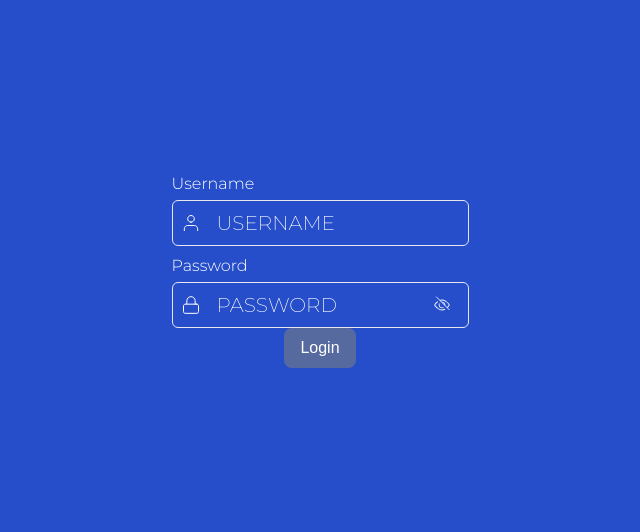
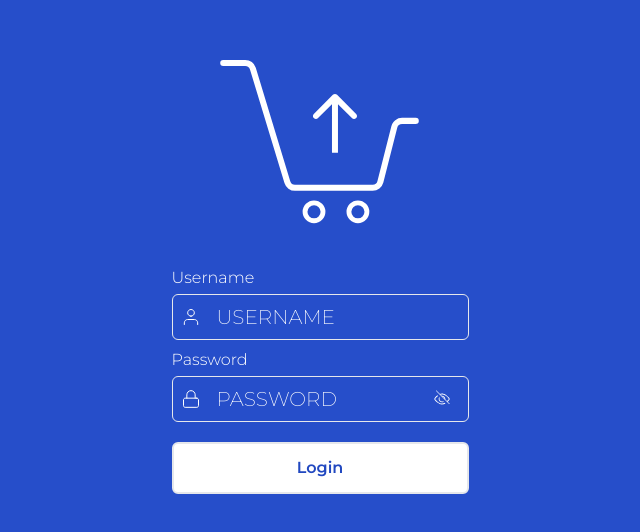
Before and after one commit to Rustemov02/nextjs-auth-demo, a Next.js app: page /auth in a window 1280 px wide. Shown: the part 132-664 px from the top of the page, without its empty margins (320-960 px from the left). Built offline with nearby package versions, Linux system fonts and the light colour scheme; sample sign-in values are in the browser's storage.

Commit message:
Refactor input and button components; update styles, improve error handling in LoginForm, and remove unused files

```diff
--- a/src/app/auth/login.tsx
+++ b/src/app/auth/login.tsx
@@ -5,18 +5,37 @@ import { FC } from "react";
 import UserIcon from "@/assets/icons/UserIcon";
 import LockIcon from "@/assets/icons/LockIcon";
 
-const LoginForm: FC<{ fillLogin: (e: any, text: string) => void }> = ({
-  fillLogin,
-}) => {
-
-  const testingComp = (text : string , type : string) => {
-    console.log(text , type)
-  }
+const LoginForm: FC<{
+  fillLogin: (e: any, text: string) => void;
+  errData: { mailErr: boolean; passErr: boolean ,loginErr: boolean };
+}> = ({ fillLogin, errData }) => {
   return (
-    <div className="flex flex-col items-center justify-center gap-5">
-      <div className="flex flex-col items-start gap-1">
-      <Input placeholder="USERNAME" icon={<UserIcon/>} label='Username' onChange={fillLogin}/>
-      <Input placeholder="PASSWORD" inputType="password" icon={<LockIcon/>} label='Password' onChange={fillLogin}/>
+    <div className="flex flex-col items-center justify-center gap-5 w-full">
+      {errData.loginErr && <p className="text-red-500 text-sm">Mail or password are wrong !</p>}
+      <div className="flex flex-col items-start gap-1 ">
+        <Input
+          placeholder="USERNAME"
+          icon={<UserIcon />}
+          label="Username"
+          onChange={fillLogin}
+        />
+        {errData.mailErr && (
+          <p className="text-red-500 text-sm">
+            Please fill the username fields !
+          </p>
+        )}
+        <Input
+          placeholder="PASSWORD"
+          inputType="password"
+          icon={<LockIcon />}
+          label="Password"
+          onChange={fillLogin}
+        />
+        {errData.passErr && (
+          <p className="text-red-500 text-sm">
+            Please fill the password fields !
+          </p>
+        )}
       </div>
     </div>
   );
--- a/src/app/auth/page.tsx
+++ b/src/app/auth/page.tsx
@@ -5,11 +5,18 @@ import { useRouter } from "next/navigation";
 import { AppDispatch } from "@/store/store";
 import { login } from "@/store/auth/authSlice";
 import LoginForm from "./login";
+import BasketIcon from "@/assets/icons/Basket";
+import Button from "@/components/Button/Button";
 
 const AuthPage = () => {
   const dispatch = useDispatch<AppDispatch>();
   const router = useRouter();
   const [loginData, setLoginData] = useState([{ USERNAME: "", PASSWORD: "" }]);
+  const [errData, setErrData] = useState({
+    mailErr: false,
+    passErr: false,
+    loginErr: false,
+  });
 
   const handleFillLoginData = (text: string, field: string) => {
     setLoginData([{ ...loginData[0], [field]: text }]);
@@ -24,21 +31,61 @@ const AuthPage = () => {
       const result = await dispatch(login(userData)).unwrap();
       if (result) router.push("/");
     } catch (error) {
-      console.log("Login Error : ", error);
+      const username = loginData?.[0]?.USERNAME || "";
+      const password = loginData?.[0]?.PASSWORD || "";
+
+      if (!username && !password) {
+        setErrData({
+          ...errData,
+          loginErr: true,
+          mailErr: true,
+          passErr: true,
+        });
+      } else if (!username) {
+        setErrData({
+          ...errData,
+          loginErr: true,
+          mailErr: true,
+          passErr: false,
+        });
+      } else if (!password) {
+        setErrData({
+          ...errData,
+          loginErr: true,
+          mailErr: false,
+          passErr: true,
+        });
+      } else {
+        setErrData({
+          ...errData,
+          loginErr: true,
+          mailErr: false,
+          passErr: false,
+        });
+      }
     }
+  };
+
+  const handleError = () => {
+    console.log("Error catching !");
   };
 
   return (
     <div className="flex flex-col items-center justify-center h-screen bg-[#264ECA]">
-      <LoginForm fillLogin={handleFillLoginData} />
-      <button
-        className="bg-[#566aa0] text-white px-4 py-2 rounded-lg"
-        onClick={() => {
-          handleLogin();
-        }}
-      >
-        Login
-      </button>
+      <div className=" flex flex-col items-center justify-center gap-5 w-1/2">
+        <div>
+          <BasketIcon size={200} />
+        </div>
+        <div className="flex flex-col items-center justify-center gap-5">
+          <LoginForm fillLogin={handleFillLoginData} errData={errData} />
+
+          <Button
+            text="Login"
+            onClick={handleLogin}
+            handleError={handleError}
+          />
+        </div>
+      </div>
     </div>
   );
 };
--- /dev/null
+++ b/src/assets/icons/Basket.tsx
@@ -0,0 +1,38 @@
+import React from "react";
+
+const LockIcon = ({ size = 20, color = "none" }) => {
+  return (
+    <div>
+      <svg
+        width={size}
+        height={size}
+        viewBox="0 0 124 102"
+        fill={color}
+        xmlns="http://www.w3.org/2000/svg"
+      >
+        <path
+          d="M2 2H15.6523C17.8311 2 19.7535 3.42651 20.3871 5.51343L41.7596 75.9005C42.3932 77.9874 44.3156 79.4139 46.4942 79.4139H94.6487C96.9129 79.4139 98.8889 77.8753 99.4455 75.6779L108.068 41.6561C108.624 39.4586 110.6 37.9201 112.865 37.9201H121.386"
+          stroke="white"
+          strokeWidth="3.75648"
+          strokeLinecap="round"
+        />
+        <path
+          d="M72.5933 21.7428C71.8686 21.0174 70.6937 21.0174 69.969 21.7428L58.159 33.5667C57.4344 34.2923 57.4344 35.4686 58.159 36.1942C58.8837 36.9197 60.0588 36.9197 60.7835 36.1942L71.2811 25.6842L81.7788 36.1942C82.5035 36.9197 83.6785 36.9197 84.4032 36.1942C85.1279 35.4686 85.1279 34.2923 84.4032 33.5667L72.5933 21.7428ZM73.1369 57.7381V23.0566H69.4254V57.7381H73.1369Z"
+          fill="white"
+        />
+        <path
+          d="M58.2909 99.8512C61.3656 99.8512 63.8581 97.3557 63.8581 94.2774C63.8581 91.1991 61.3656 88.7036 58.2909 88.7036C55.2162 88.7036 52.7236 91.1991 52.7236 94.2774C52.7236 97.3557 55.2162 99.8512 58.2909 99.8512Z"
+          stroke="white"
+          strokeWidth="3.00518"
+        />
+        <path
+          d="M85.5085 99.8512C88.5832 99.8512 91.0757 97.3557 91.0757 94.2774C91.0757 91.1991 88.5832 88.7036 85.5085 88.7036C82.4338 88.7036 79.9412 91.1991 79.9412 94.2774C79.9412 97.3557 82.4338 99.8512 85.5085 99.8512Z"
+          stroke="white"
+          strokeWidth="3.00518"
+        />
+      </svg>
+    </div>
+  );
+};
+
+export default LockIcon;
--- a/src/assets/icons/LockIcon.tsx
+++ b/src/assets/icons/LockIcon.tsx
@@ -13,14 +13,14 @@ const LockIcon = ({ size = 20, color = "none" }) => {
         <path
           d="M15.8333 9.16667H4.16667C3.24619 9.16667 2.5 9.91286 2.5 10.8333V16.6667C2.5 17.5871 3.24619 18.3333 4.16667 18.3333H15.8333C16.7538 18.3333 17.5 17.5871 17.5 16.6667V10.8333C17.5 9.91286 16.7538 9.16667 15.8333 9.16667Z"
           stroke="white"
-          stroke-linecap="round"
-          stroke-linejoin="round"
+          strokeLinecap="round"
+          strokeLinejoin="round"
         />
         <path
           d="M5.83333 9.16667V5.83333C5.83333 4.72827 6.27232 3.66846 7.05372 2.88706C7.83512 2.10565 8.89493 1.66667 9.99999 1.66667C11.1051 1.66667 12.1649 2.10565 12.9463 2.88706C13.7277 3.66846 14.1667 4.72827 14.1667 5.83333V9.16667"
           stroke="white"
-          stroke-linecap="round"
-          stroke-linejoin="round"
+          strokeLinecap="round"
+          strokeLinejoin="round"
         />
       </svg>
     </div>
--- a/src/assets/icons/UserIcon.tsx
+++ b/src/assets/icons/UserIcon.tsx
@@ -13,14 +13,14 @@ const UserIcon = ({ size = 20, color = "none" }) => {
         <path
           d="M16.6667 17.5V15.8333C16.6667 14.9493 16.3155 14.1014 15.6903 13.4763C15.0652 12.8512 14.2174 12.5 13.3333 12.5H6.66666C5.78261 12.5 4.93476 12.8512 4.30964 13.4763C3.68452 14.1014 3.33333 14.9493 3.33333 15.8333V17.5"
           stroke="white"
-          stroke-linecap="round"
-          stroke-linejoin="round"
+          strokeLinecap="round"
+          strokeLinejoin="round"
         />
         <path
           d="M10 9.16667C11.841 9.16667 13.3333 7.67428 13.3333 5.83333C13.3333 3.99238 11.841 2.5 10 2.5C8.15906 2.5 6.66667 3.99238 6.66667 5.83333C6.66667 7.67428 8.15906 9.16667 10 9.16667Z"
           stroke="white"
-          stroke-linecap="round"
-          stroke-linejoin="round"
+          strokeLinecap="round"
+          strokeLinejoin="round"
         />
       </svg>
     </div>
--- a/src/assets/icons/ViewHide.tsx
+++ b/src/assets/icons/ViewHide.tsx
@@ -10,14 +10,14 @@ const ViewHideIcon = ({ size = 20, color = "none" }) => {
       xmlns="http://www.w3.org/2000/svg"
     >
       <path
-        fill-rule="evenodd"
-        clip-rule="evenodd"
+        fillRule="evenodd"
+        clipRule="evenodd"
         d="M15.9202 12.7988C15.9725 12.5407 16 12.2736 16 12C16 9.79086 14.2091 8 12 8C11.7264 8 11.4593 8.02746 11.2012 8.07977L12.1239 9.00251C13.6822 9.06583 14.9342 10.3178 14.9975 11.8761L15.9202 12.7988ZM9.39311 10.5143C9.14295 10.9523 9 11.4595 9 12C9 13.6569 10.3431 15 12 15C12.5405 15 13.0477 14.857 13.4857 14.6069L14.212 15.3332C13.5784 15.7545 12.8179 16 12 16C9.79086 16 8 14.2091 8 12C8 11.1821 8.24547 10.4216 8.66676 9.78799L9.39311 10.5143Z"
         fill="white"
       />
       <path
-        fill-rule="evenodd"
-        clip-rule="evenodd"
+        fillRule="evenodd"
+        clipRule="evenodd"
         d="M16.1537 17.2751L15.4193 16.5406C14.3553 17.1196 13.1987 17.5 12 17.5C10.3282 17.5 8.73816 16.7599 7.36714 15.7735C6.00006 14.79 4.89306 13.5918 4.19792 12.7478C3.77356 12.2326 3.72974 12.1435 3.72974 12C3.72974 11.8565 3.77356 11.7674 4.19792 11.2522C4.86721 10.4396 5.9183 9.29863 7.21572 8.33704L6.50139 7.62271C5.16991 8.63072 4.10383 9.79349 3.42604 10.6164L3.36723 10.6876C3.03671 11.087 2.72974 11.4579 2.72974 12C2.72974 12.5421 3.0367 12.913 3.36723 13.3124L3.42604 13.3836C4.15099 14.2638 5.32014 15.5327 6.78312 16.5853C8.24216 17.635 10.0361 18.5 12 18.5C13.5101 18.5 14.9196 17.9886 16.1537 17.2751ZM9.18993 6.06861C10.0698 5.71828 11.0135 5.5 12 5.5C13.9639 5.5 15.7579 6.365 17.2169 7.41472C18.6799 8.46727 19.849 9.73623 20.574 10.6164L20.6328 10.6876C20.9633 11.087 21.2703 11.4579 21.2703 12C21.2703 12.5421 20.9633 12.913 20.6328 13.3124L20.574 13.3836C20.0935 13.9669 19.418 14.721 18.5911 15.4697L17.883 14.7617C18.6787 14.0456 19.3338 13.3164 19.8021 12.7478C20.2265 12.2326 20.2703 12.1435 20.2703 12C20.2703 11.8565 20.2265 11.7674 19.8021 11.2522C19.107 10.4082 18 9.21001 16.6329 8.22646C15.2619 7.24007 13.6718 6.5 12 6.5C11.3056 6.5 10.6253 6.62768 9.96897 6.84765L9.18993 6.06861Z"
         fill="white"
       />
--- a/src/components/Button/Button.tsx
+++ b/src/components/Button/Button.tsx
@@ -1,16 +1,18 @@
-import React from 'react'
+import React, { FC } from "react";
 
+const Button: FC<{
+  text: string;
+  onClick: () => void;
+  handleError: () => void;
+}> = ({ text, onClick, handleError }) => {
+  return (
+    <div
+      onClick={onClick}
+      className="px-4 py-3 w-full border-2 rounded-md flex items-center justify-center bg-white text-[#2148C0] font-semibold font-montserrat"
+    >
+      {text}
+    </div>
+  );
+};
 
-const Button = () => {
-    return (
-        <div>
-            <button className="bg-blue-500 hover:bg-blue-700 text-white font-bold py-2 px-4 rounded">
-                Button
-            </button>
-        </div>
-    )
-}
-
-
-
-export default Button
+export default Button;
--- a/src/components/Input/Input.tsx
+++ b/src/components/Input/Input.tsx
@@ -20,7 +20,7 @@ const Input: FC<{
         return 'text';
     }
   return (
-    <div className="max-w-full">
+    <div className="">
       <p className="text-[white] text-base py-1 font-light font-montserrat ">
         {label}
       </p>
--- a/src/store/auth/authSlice.ts
+++ b/src/store/auth/authSlice.ts
@@ -66,7 +66,6 @@ export const login = createAsyncThunk(
       return rejectWithValue("This action is only available on the client.");
     }
     const testData = JSON.stringify(userData);
-    console.log(testData);
     try {
       const response = await fetch(`https://localhost:7260/api/auth/login`, {
         method: "POST",
@@ -112,7 +111,6 @@ const authSlice = createSlice({
           state,
           action: PayloadAction<{ userId: string; accessToken: string }>
         ) => {
-          console.log("fullfilled worked !");
           console.log(action.payload);
           state.loading = false;
           state.userId = action.payload.userId;
@@ -125,7 +123,7 @@ const authSlice = createSlice({
       .addCase(login.rejected, (state, action) => {
         state.loading = false;
         state.error = action.payload as string;
-        console.log("Hatali girish");
+        // console.log("Hatali girish");
       })
 
       // Register thunk
```
Also changed, not shown: public/notes.txt (renamed from public/notes.tsx).
